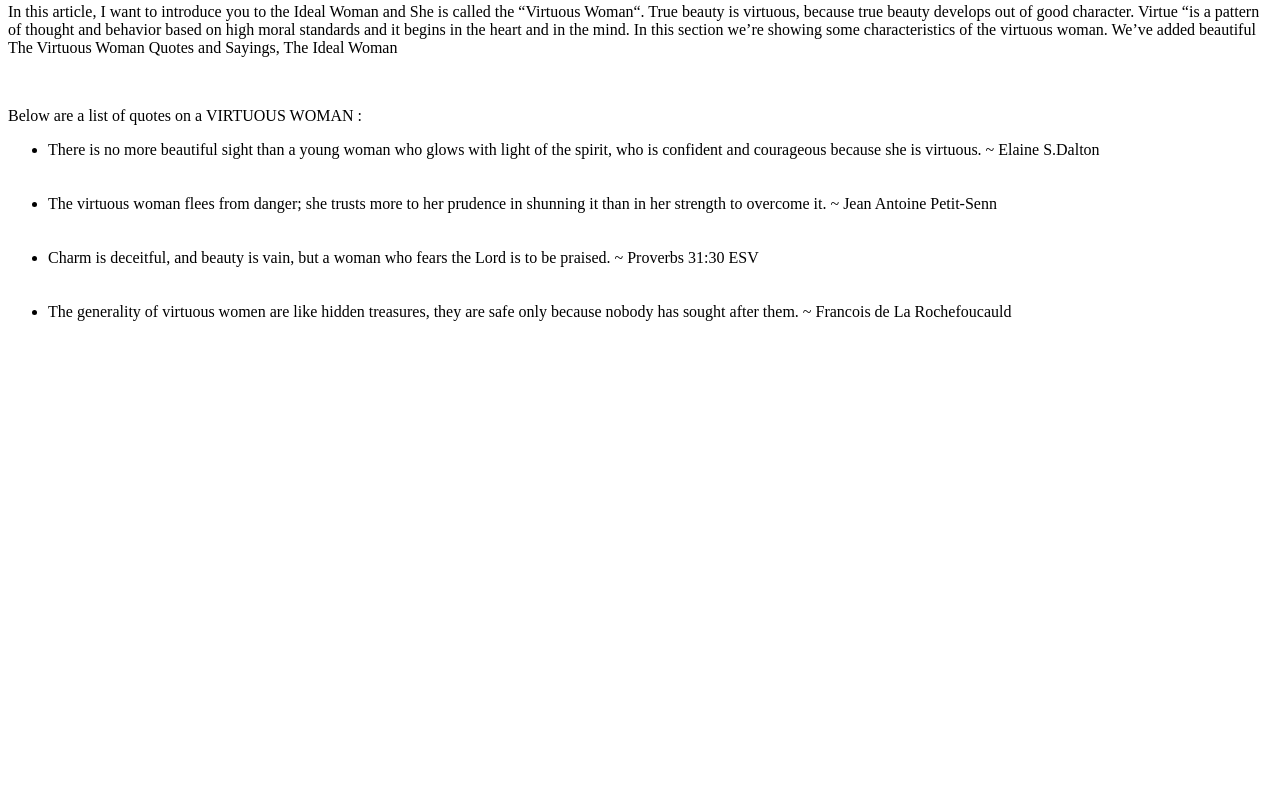
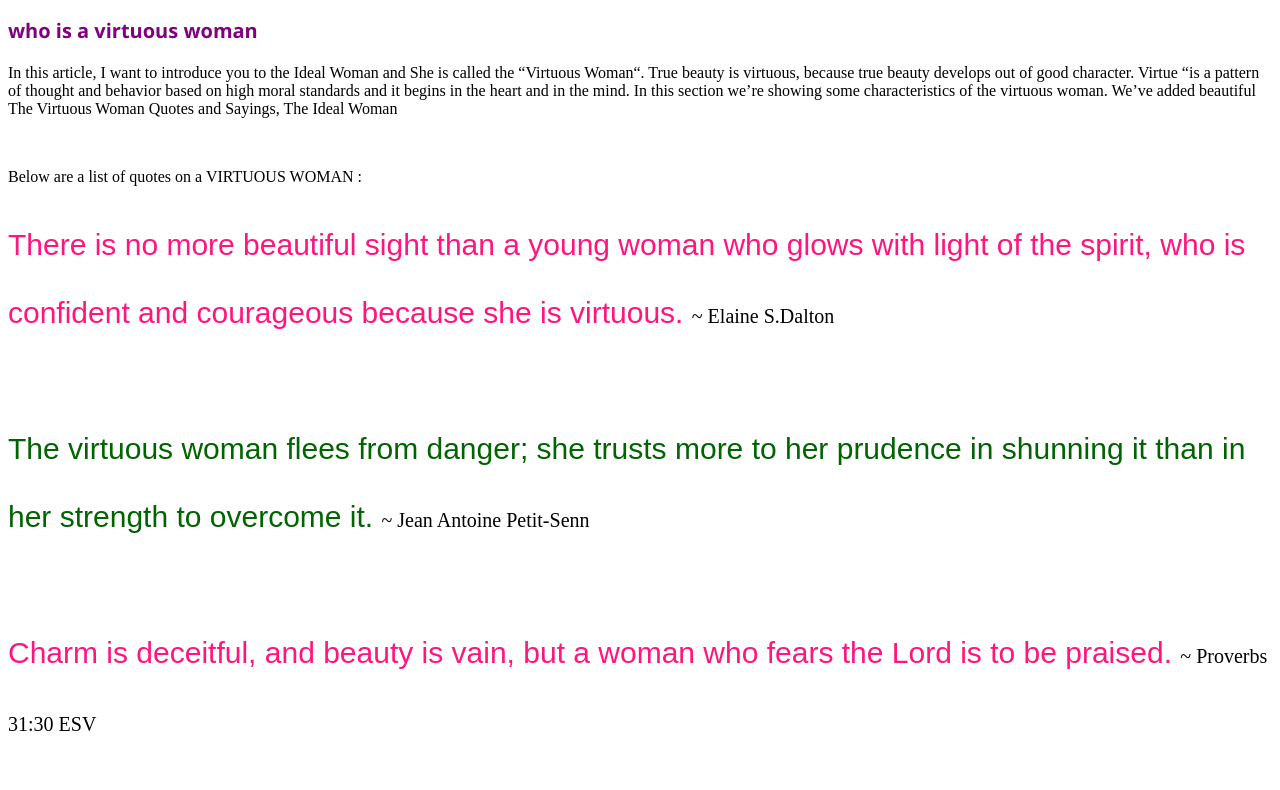
Before and after one commit to faithakhahowa/Akhahowaf2, a plain HTML site: page awoman.html in a window 1280 px wide. Shown: the part 118-908 px from the top of the page. Before the commit the page ends 800 px from the top, so only its background shows below. Drawn offline with Linux system fonts and the light colour scheme.

Commit message:
first commit

```diff
--- a/awoman.html
+++ b/awoman.html
@@ -5,7 +5,7 @@
     <meta http-equiv="X-UA-Compatible" content="IE=edge">
     <meta name="viewport" content="width=device-width, initial-scale=1.0">
     <title>Document</title>
-    <link rel="stylesheet" href="FaithPersonalPortfolio.css">
+    <link rel="stylesheet" href="index.css">
 </head>
 <body>
     <h1 class="woman"> A VIRTUOUS WOMAN</h1>
```
Also changed, not shown: index.html (+1 -1 lines).
